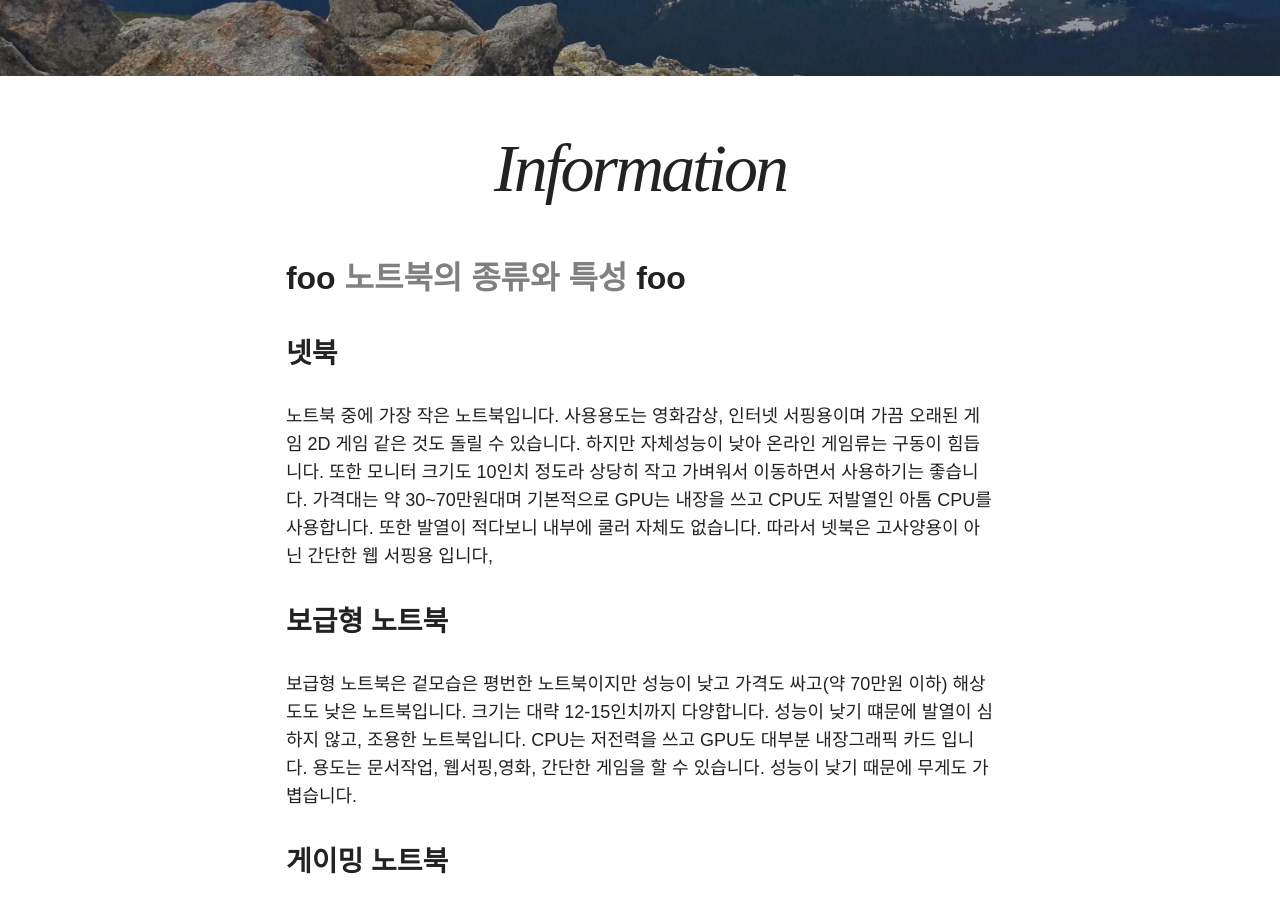
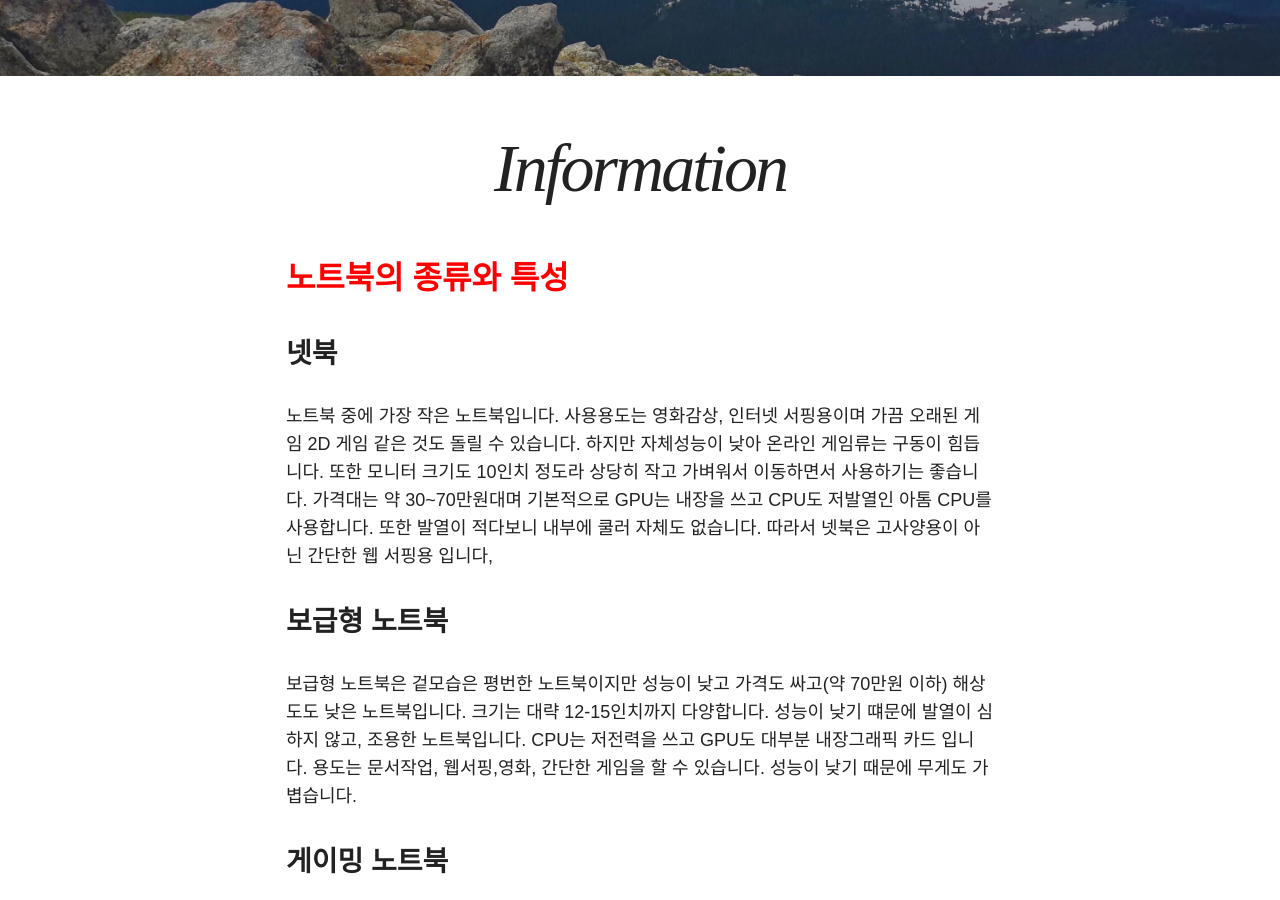
Before and after one commit to kimdj1234/kimdj1234.github.com, a Jekyll site: the page built from about/index.md, in a window 1280 px wide and 900 px high, scrolled down 464 px. Built offline with Jekyll 4.4.1, drawn with Linux system fonts in a browser that asks for light colours; nearby versions of some CDN libraries.

Commit message:
Update index.md

```diff
--- a/about/index.md
+++ b/about/index.md
@@ -9,7 +9,7 @@ image:
   <!-- creditink: http://wegraphics.net/downloads/free-ultimate-blurred-background-pack/ -->
 ---
 
-##foo <font color='gray'>노트북의 종류와 특성</font> foo
+##<span style="color:red">노트북의 종류와 특성</span>
 
 
 ### 넷북
```
